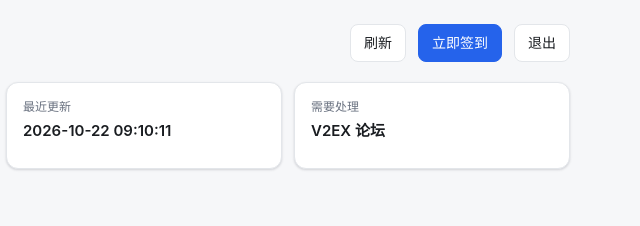
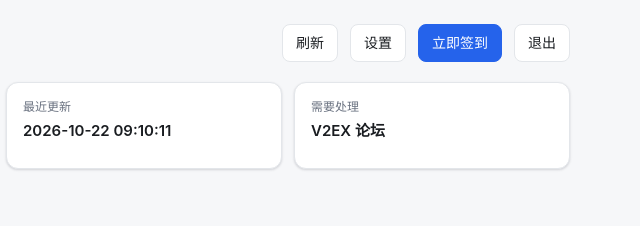
Before and after one commit to sevilx/checkin, a plain HTML site: page docs/preview.html in a window 1280 px wide. Shown: the top 226 px of the page, 640-1280 px from the left. Drawn offline with Linux system fonts and the light colour scheme.

Commit message:
Add files via upload

```diff
--- a/docs/preview.html
+++ b/docs/preview.html
@@ -108,6 +108,7 @@
     <span class="stamp" id="stamp">加载中…</span>
     <span class="spacer"></span>
     <button id="refresh" type="button">刷新</button>
+    <a class="btn" href="/settings" style="font:inherit;cursor:pointer;border-radius:8px;padding:7px 13px;border:1px solid var(--line);background:var(--card);color:var(--text);text-decoration:none">设置</a>
     <button id="run" class="primary" type="button">立即签到</button>
     <form method="post" action="/logout" style="margin:0">
       <button type="submit">退出</button>
```
